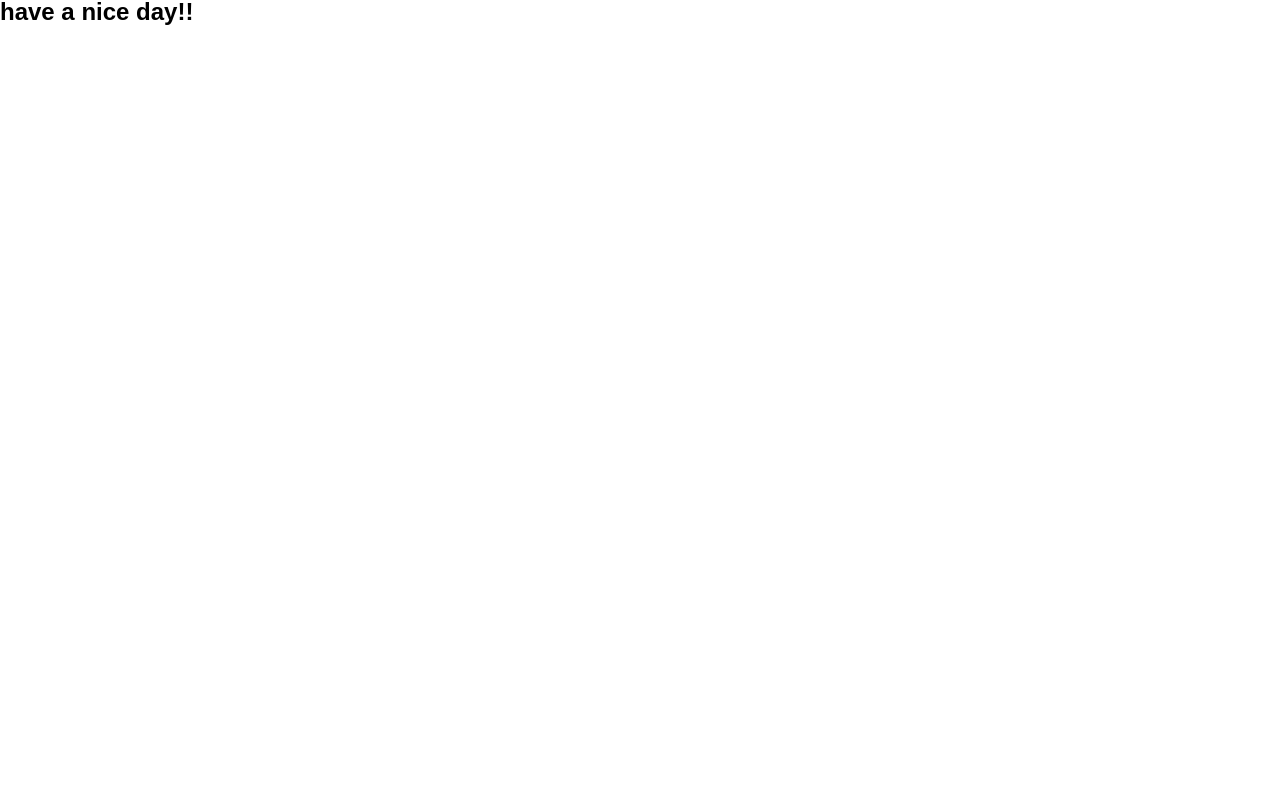
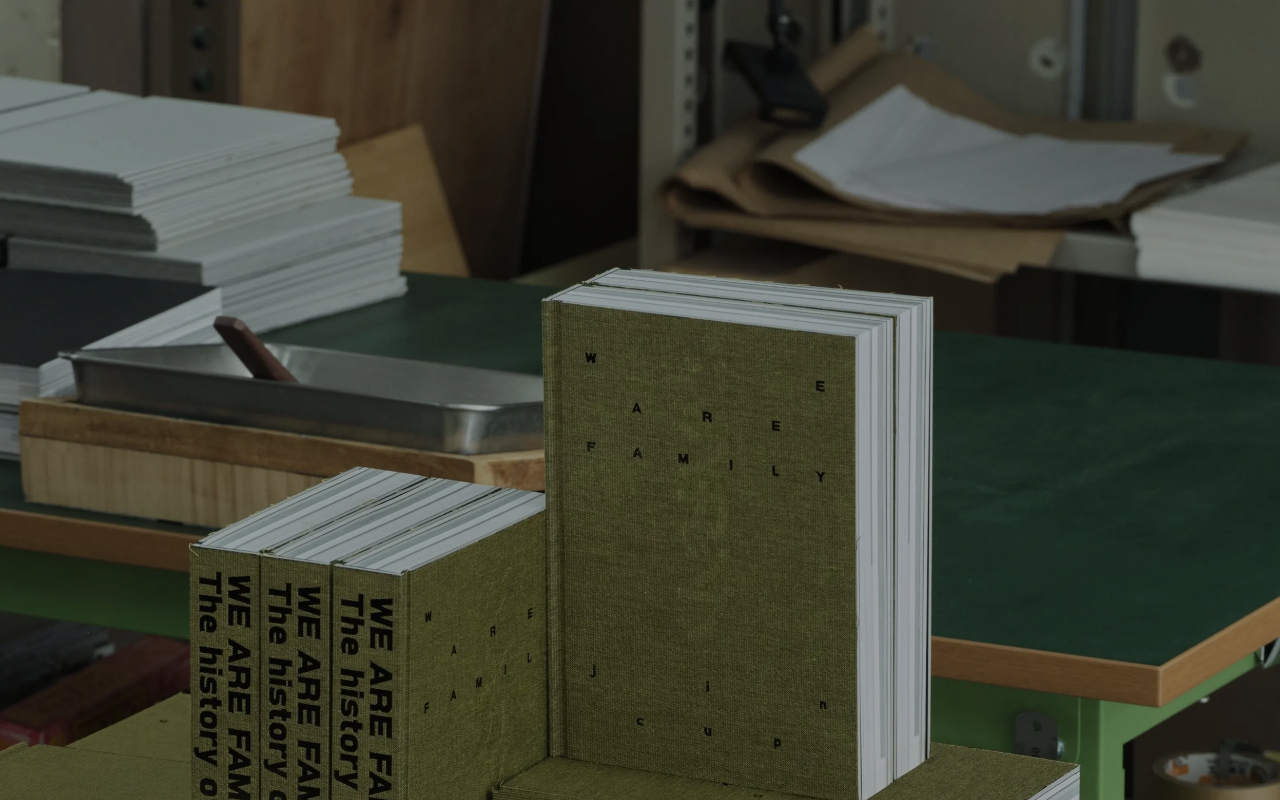
Before and after one commit to vanphuagl/wearefamily-coding, a plain HTML site: page index.html in a window 1280 px wide. Shown: the top 800 px of the page. Drawn offline with Linux system fonts and the light colour scheme.

Commit message:
coding mainvisual swiper

```diff
--- a/assets/js/main.js
+++ b/assets/js/main.js
@@ -24,6 +24,7 @@ const appHeight = () => {
 window.addEventListener("resize", appHeight);
 
 // ===== lenis =====
+let isLoading = true;
 const lenis = new Lenis({
     duration: 0.8,
     easing: (t) => 1 - Math.pow(1 - t, 3),
@@ -32,19 +33,20 @@ const lenis = new Lenis({
     touchMultiplier: 2.5,
     smoothTouch: true,
     direction: 'vertical'
-    // lerp: 0.05,
-    // smoothWheel: true,
 });
-lenis.on("scroll", () => { });
 function raf(time) {
-    lenis.raf(time);
+    if (!isLoading) {
+        lenis.raf(time);
+    } else {
+        lenis.scrollTo(0, { immediate: true }); // Keep scroll position at 0 while loading
+    }
     requestAnimationFrame(raf);
 }
 requestAnimationFrame(raf);
 
 // ===== init loading =====
+const preventScroll = (e) => e.preventDefault();
 const delay = (ms) => new Promise(resolve => setTimeout(resolve, ms));
-
 const playWithPromise = (player) => {
     return new Promise((resolve) => {
         // When the animation ends, resolve Promise
@@ -53,9 +55,17 @@ const playWithPromise = (player) => {
         player.play();
     });
 };
-
 const initLoading = async () => {
-    lenis.stop();
+    // Block scroll events
+    window.addEventListener('wheel', preventScroll, { passive: false });
+    window.addEventListener('touchmove', preventScroll, { passive: false });
+    window.addEventListener('scroll', preventScroll, { passive: false });
+    window.addEventListener('keydown', (e) => {
+        if ([32, 37, 38, 39, 40].includes(e.keyCode)) {
+            e.preventDefault();
+        }
+    }, { passive: false });
+    window.scrollTo(0, 0);
     // # step 1
     await delay(1000);
     const playerJincup = document.getElementById("e7DApHFhQti1").svgatorPlayer;
@@ -63,9 +73,31 @@ const initLoading = async () => {
     // # step 2
     await delay(800);
     document.querySelector("[data-loading]").classList.add("--done");
+    // -- Remove scroll event blocker and re-enable Lenis
+    window.removeEventListener('wheel', preventScroll);
+    window.removeEventListener('touchmove', preventScroll);
+    window.removeEventListener('scroll', preventScroll);
+    window.removeEventListener('keydown', preventScroll);
+    isLoading = false;
+    // # step 3
     await delay(600);
-    lenis.start();
+    swiperMainvisual.autoplay.start();
 }
+
+// ===== mainvisual swiper ======
+const swiperMainvisual = new Swiper("[data-mainvisual-swiper]", {
+    effect: "fade",
+    speed: 2500,
+    autoplay: {
+        delay: 2000,
+        disableOnInteraction: false
+    },
+    on: {
+        init: function () {
+            this.autoplay.stop();
+        }
+    }
+});
 
 // ### ===== DOMCONTENTLOADED ===== ###
 window.addEventListener("DOMContentLoaded", init);
--- a/assets/scss/imports/pages/_home.scss
+++ b/assets/scss/imports/pages/_home.scss
@@ -3,7 +3,63 @@
 /* -------------------------------------------------------------------------- */
 
 .wafpage {
-    .top {
-        height: 200vh;
+  // ====== mainvisual =====
+  .mainvisual {
+    &_container {
+      width: 100%;
+      height: calc(var(--app-height) * 2);
+      position: fixed;
+      top: 0;
+      left: 0;
+      z-index: -2;
+      pointer-events: none;
+      overflow: hidden;
+
+      @include maxW(1023px) {
+        height: calc((var(--app-height) * 1.4) - 1px);
+      }
     }
+
+    &_overlay {
+      position: absolute;
+      top: 0;
+      width: 100%;
+      height: 100%;
+      background: $black-cl;
+      opacity: 0.3;
+      z-index: 1;
+    }
+
+    &_swiper {
+      width: 100%;
+      height: 100%;
+      overflow: hidden;
+      position: relative;
+    }
+  }
+
+  // ====== wrapper ======
+  [data-offset-top] {
+    width: 100vw;
+    height: calc(var(--app-height) * 2);
+    background: transparent;
+    pointer-events: none;
+
+    @include maxW(1023px) {
+      height: calc((var(--app-height) * 1.4) - 1px);
+    }
+  }
+
+  .wrapper {
+    position: relative;
+    width: 100%;
+    height: 100%;
+    top: 1px;
+    z-index: 2;
+    background: $main-bg-cl;
+  }
+
+  .top {
+    height: 200vh;
+  }
 }
--- a/index.html
+++ b/index.html
@@ -101,14 +101,59 @@
     </div>
     <!-- @@loading -->
 
-    <!-- @header -->
+    <!-- @wrapper -->
+    <div class="wafpage">
+        <!-- mainvisual// -->
+        <div class="mainvisual">
+            <div class="mainvisual_container">
+                <div class="mainvisual_swiper" data-mainvisual-swiper>
+                    <div class="swiper-wrapper">
+                        <div class="swiper-slide">
+                            <picture>
+                                <source media="(max-width: 1023px)" data-src="/assets/img/top/mainvisual_01_sp.webp">
+                                <img class="lazy" draggable="false" src="/assets/img/mainvisual_01.webp"
+                                    alt="WE ARE FAMILY" width="1440" height="779">
+                            </picture>
+                        </div>
+                        <div class="swiper-slide">
+                            <picture>
+                                <source media="(max-width: 1023px)" data-src="/assets/img/top/mainvisual_02_sp.webp">
+                                <img class="lazy" draggable="false" src="/assets/img/mainvisual_02.webp"
+                                    alt="WE ARE FAMILY" width="1440" height="779">
+                            </picture>
+                        </div>
+                        <div class="swiper-slide">
+                            <picture>
+                                <source media="(max-width: 1023px)" data-src="/assets/img/top/mainvisual_03_sp.webp">
+                                <img class="lazy" draggable="false" src="/assets/img/mainvisual_03.webp"
+                                    alt="WE ARE FAMILY" width="1440" height="779">
+                            </picture>
+                        </div>
+                        <div class="swiper-slide">
+                            <picture>
+                                <source media="(max-width: 1023px)" data-src="/assets/img/top/mainvisual_04_sp.webp">
+                                <img class="lazy" draggable="false" src="/assets/img/mainvisual_04.webp"
+                                    alt="WE ARE FAMILY" width="1440" height="779">
+                            </picture>
+                        </div>
+                    </div>
+                </div>
+                <div class="mainvisual_overlay"></div>
+            </div>
+        </div>
+        <!-- //mainvisual -->
+
+        <!-- ## -->
+        <div data-offset-top></div>
+        <!-- ## -->
+
+        <div class="wrapper">
+            <!-- header// -->
             <header class="c-header">
                 <div class="c-header_container"></div>
             </header>
-    <!-- @@header -->
-
-    <!-- @main -->
-    <main class="wafpage">
+            <!-- //header -->
+            <main>
                 <!-- top// -->
                 <section class="top">
                     <div class="top_container">
@@ -117,13 +162,14 @@
                 </section>
                 <!-- //top -->
             </main>
-    <!-- @@main -->
-
-    <!-- @footer -->
+            <!-- footer -->
             <footer class="c-footer">
                 <div class="c-footer_container"></div>
             </footer>
-    <!-- @@footer -->
+            <!-- //footer -->
+        </div>
+    </div>
+    <!-- @@wrapper -->
 
     <!-- @script -->
     <script src="/assets/js/svgator.js"></script>
```
Also changed, not shown: assets/css/style.min.css, assets/img/mainvisual_01.webp (added), assets/img/mainvisual_01_sp.webp (added), assets/img/mainvisual_02.webp (added), assets/img/mainvisual_02_sp.webp (added), assets/img/mainvisual_03.webp (added), assets/img/mainvisual_03_sp.webp (added), assets/img/mainvisual_04.webp (added), assets/img/mainvisual_04_sp.webp (added). Lines whose indentation alone changed are shown as unchanged.
